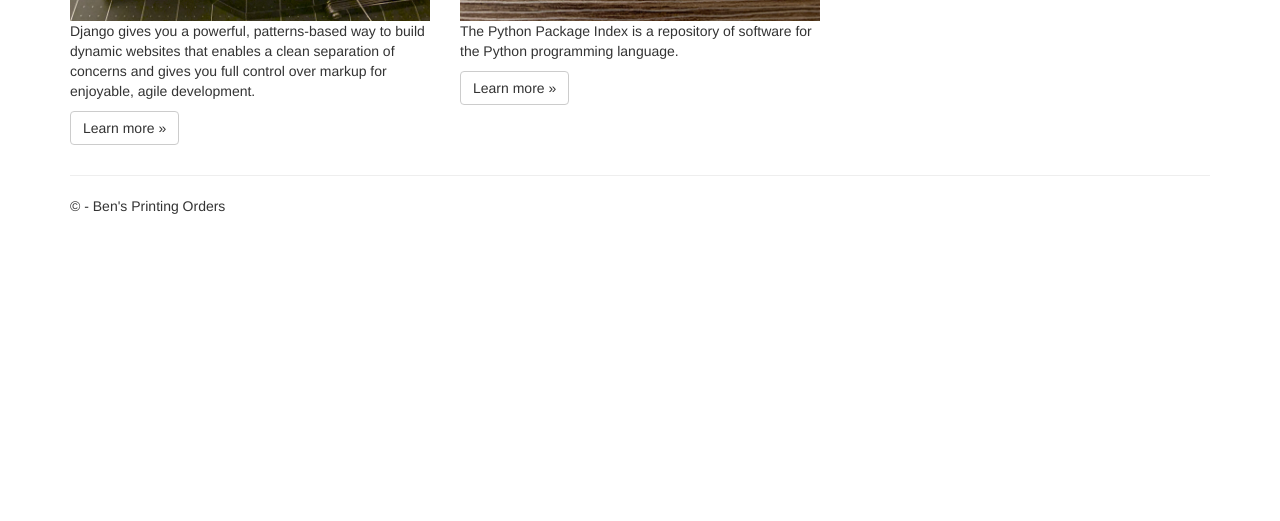
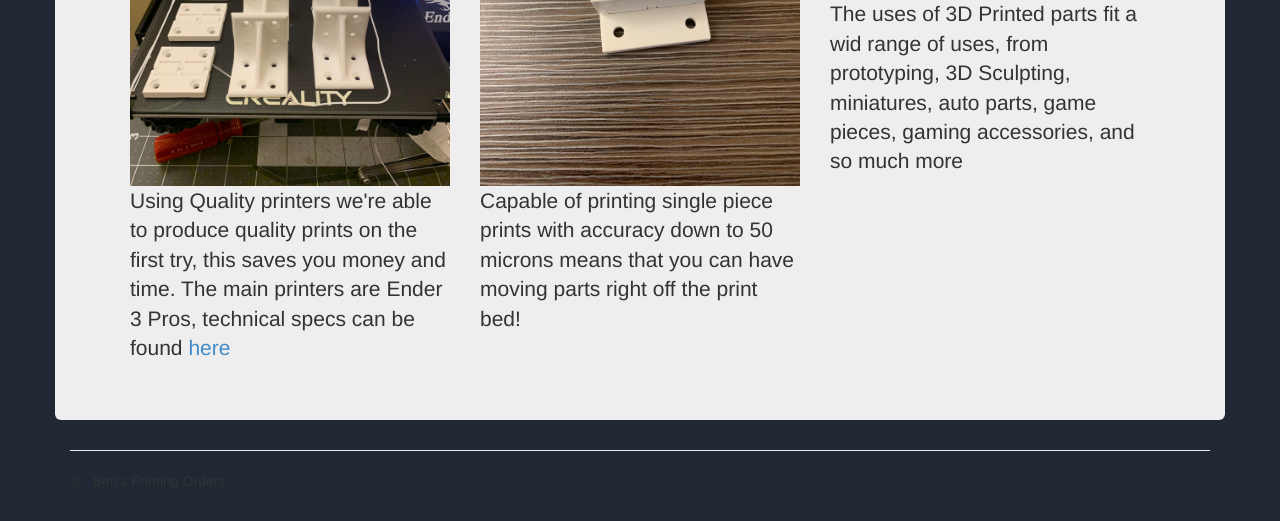
Before and after one commit to BenCovey/PrintingOrders, a Django app: template PrinterManagement/app/templates/app/index.html in a window 1280 px wide. Shown: the part 1375-1896 px from the top of the page. Before the commit the page ends 1589 px from the top, so only its background shows below. Run offline with Django 3.2, Linux system fonts and the light colour scheme; the template is opened without the code that fills it, so the values that code supplies are empty; some libraries are stand-ins or nearby versions.

Commit message:
Fixeed Images

```diff
--- a/PrinterManagement/app/static/app/content/site.css
+++ b/PrinterManagement/app/static/app/content/site.css
@@ -8,6 +8,8 @@ body {
     padding-left: 15px;
     padding-right: 15px;
 }
+
+
 
 /* Set width on the form input elements since they're 100% wide by default */
 input,
--- a/PrinterManagement/app/templates/app/index.html
+++ b/PrinterManagement/app/templates/app/index.html
@@ -2,7 +2,7 @@
 
 {% block content %}
 
-<div class="jumbotron">
+<div class="row jumbotron">
     <h1>3D Printing Services</h1>
     <p>Great for prototyping, custom gift ideas, replacement parts, cosplay, miniatures and more. I currently have two FDM Machines, both can print 220x220x250mm.</p>
     <br />
@@ -16,46 +16,64 @@
 
 </div>
 
-<div class="row">
-    <div class="col-lg-12">
+<div class="row container" style="background-color:#ffffff;margin-bottom:30px;border-radius:6px;">
+
+    <div class="col-md-4" stlye="padding-left:20px;">
         <h2>Free Estimates Available!</h2>
         <form action="estimate/" method="post" enctype="multipart/form-data">
             {% csrf_token %}
-             <label class="col-md-2 control-label" for="First Name:">First Name</label>
-            <input class="form-control" id="firstName" type="text" name="firstName" value=""><br />
-            <label class="col-md-2 control-label" for="email">Email Address:</label>
-            <input class="form-control" id="email" type="text" name="email" value=""><br />
-            <label class="col-md-2 control-label" for="description">Describe what you would like.<br /><small>Include option links and or files.</small></label>
-            <input class="form-control" id="link" type="text" name="description" value=""><br />
+            <label class="col-md-2 control-label" for="First Name:" style="width:auto">First Name:</label> <br /><br />
+            <input class="form-control" id="firstName" type="text" name="firstName" value="" style="align-self: flex-end;"><br />
+            <label class="col-md-2 control-label" for="email" style="width:auto">Email Address:</label> <br /><br />
+            <input class="form-control" id="email" type="text" name="email" value="" style="align-self: flex-end;"><br />
+            <label class="col-md-2 control-label" for="description" style="width:auto">Description:</label><br /><br />
+            <input class="form-control" id="description" type="text" name="description" value="" style="align-self: flex-end;"><br />
+            <small>Include option links and or files</small><br />
             <input class="form-control"  type="file" name="file"><br />
             <button class="btn btn-default" type="submit">Get Estimate!</button>
         </form>
     </div>
+    <div class="col-md-4">
+        {% load static %}
+        <img src="{% static 'images/IMG_5199.jpg'  %}" style="max-width:100%;max-height:auto;" />
+    </div>
+    <div class="col-md-4">
+        <h2>Where to find files/ideas</h2>
+        <p>There are many resources out there to find a file or idea to print, we do some minor design work at a cost of $25 per hour,
+        though it is easiest and quickest to file a file online (most are free)</p>
+        <ul>
+            <li><a href="https://www.thingiverse.com/">Thingiverse</a></li>
+            <li><a href="https://www.yeggi.com/">Yeggi</a></li>
+            <li><a href="https://pinshape.com/">Pinshape</a></li>
+            <li><a href="https://cults3d.com/en">Cults 3D</a></li>
+            <li><a href="https://pinshape.com/">Pinshape</a></li>
+            <li><a href="https://www.turbosquid.com/Search/3D-Models/printing">Turbo Squid</a></li>
+            <li><a href="https://grabcad.com/library/category/3d-printing">GrabCAD</a></li>
+        </ul>
+    </div>
+
 </div>
 
-<div class="row">
+<div class="row jumbotron container">
     <div class="col-md-4">
         {% load static %}
         <h2>Quality Printers</h2>
-        <img src="{% static '/images/IMG_1024.jpg' %}" style="max-width:100%;max-height:auto;" class="rotateimg180"/>
-        <p>
-            Django gives you a powerful, patterns-based way to build dynamic websites that
-            enables a clean separation of concerns and gives you full control over markup
-            for enjoyable, agile development.
-        </p>
-        <p><a class="btn btn-default" href="https://djangobook.com/django-tutorials/">Learn more &raquo;</a></p>
+        <img src="{% static '/images/IMG_1024.jpg' %}" style="max-width:100%;max-height:auto;" class="rotateimg90"/>
+        <p>Using Quality printers we're able to produce quality prints on the first try, this saves you money and time.
+        The main printers are Ender 3 Pros, technical specs can be found <a href="https://www.creality3d.shop/products/creality3d-ender-3-pro-high-precision-3d-printer">here</a> </p>
+
     </div>
     <div class="col-md-4">
         <h2>Tight Tolerences</h2>
-        <img src="{% static '/images/IMG_1403.jpg' %}" style="max-width:100%;max-height:auto;" class="rotateimg180"/>
-        <p>The Python Package Index is a repository of software for the Python programming language.</p>
-        <p><a class="btn btn-default" href="https://pypi.org/">Learn more &raquo;</a></p>
+        <img src="{% static '/images/IMG_1403.jpg' %}" style="max-width:100%;max-height:auto;" class="rotateimg90"/>
+        <p>Capable of printing single piece prints with accuracy down to 50 microns means that you can have moving parts right off the print bed!</p>
+
     </div>
     <div class="col-md-4">
         <h2>Many Uses</h2>
-         <img src="{% static '/images/IMG_4112.jpg' %}" style="max-width:100%;max-height:auto;" class="rotateimg180"/>
-        <p>You can easily publish to Microsoft Azure using Visual Studio. Find out how you can host your application using a free trial today.</p>
-        <p><a class="btn btn-default" href="http://azure.microsoft.com">Learn more &raquo;</a></p>
+         <img src="{% static '/images/IMG_4112.jpg' %}" style="max-width:100%;max-height:auto;" class="rotateimg90"/>
+        <p>The uses of 3D Printed parts fit a wid range of uses, from prototyping, 3D Sculpting, miniatures, auto parts, game pieces, gaming accessories, and so much more</p>
+
     </div>
 </div>
 
--- a/PrinterManagement/app/templates/app/layout.html
+++ b/PrinterManagement/app/templates/app/layout.html
@@ -5,12 +5,16 @@
     <meta name="viewport" content="width=device-width, initial-scale=1.0">
     <title>{{ title }} - Printing Orders</title>
     {% load static %}
+
+
+
     <link rel="stylesheet" type="text/css" href="{% static 'app/content/bootstrap.min.css' %}" />
     <link rel="stylesheet" type="text/css" href="{% static 'app/content/site.css' %}" />
+    <link rel="stylesheet" href="https://fonts.googleapis.com/css?family=Roboto:300,400,500,700&display=swap" />
     <script src="{% static 'app/scripts/modernizr-2.6.2.js' %}"></script>
 </head>
 
-<body>
+<body style="background-color:#1F2833">
     <div class="navbar navbar-inverse navbar-fixed-top">
         <div class="container">
             <div class="navbar-header">
@@ -72,10 +76,10 @@
 
         </div>
     {% endif %}
-    <div class="container body-content">
+    <div class="container body-content" >
 {% block content %}{% endblock %}
         <hr/>
-        <footer>
+        <footer style="text-decoration-color:aliceblue;">
             <p>&copy; {{ year }} - Ben's Printing Orders</p>
         </footer>
     </div>
```
Also changed, not shown: PrinterManagement/app/static/app/content/bootstrap.css, PrinterManagement/app/static/images/IMG_1024.jpg, PrinterManagement/app/static/images/IMG_1403.jpg, 5 other files.
